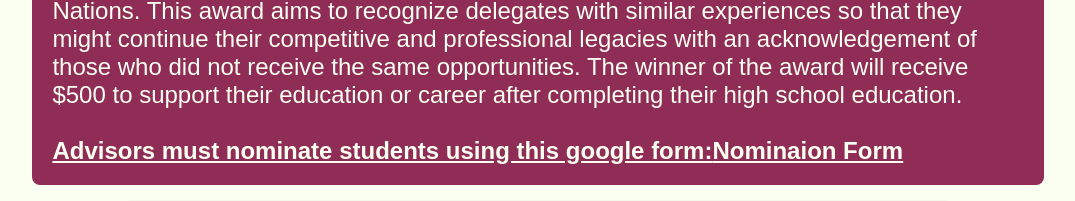
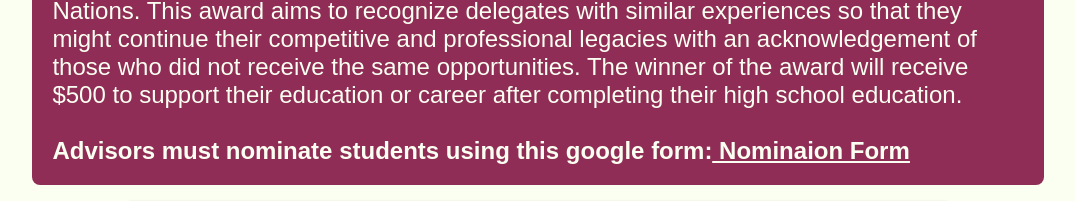
Before and after one commit to Model-UN/cimun-web, a Next.js app: page / in a window 1280 px wide. Shown: the part 1307-1508 px from the top of the page, without its empty margins (102-1177 px from the left). Built offline with nearby package versions, Linux system fonts and the light colour scheme.

Commit message:
fixing underline

```diff
--- a/components/elements/KieraKingCard.elements.tsx
+++ b/components/elements/KieraKingCard.elements.tsx
@@ -51,9 +51,9 @@ const AwardAnnouncementCard = () => {
           <br />
           <br />
           <strong>
-            <u>
               Advisors must nominate students using this google form:
-              <Link href="https://forms.gle/GJ8RmBZ6XXeAoWCR6">Nominaion Form</Link>
+              <u>
+              <Link href="https://forms.gle/GJ8RmBZ6XXeAoWCR6"> Nominaion Form</Link>
             </u>
           </strong>
         </Body>
```
